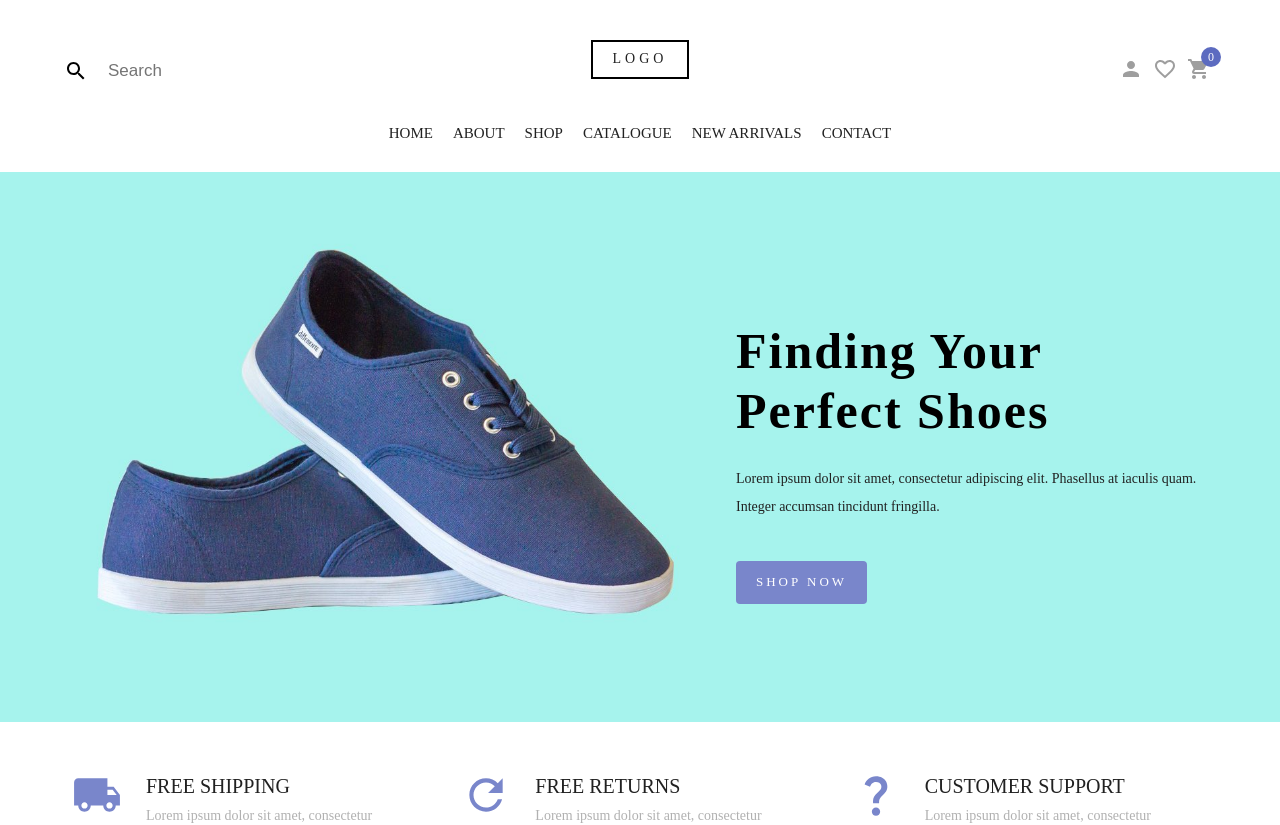
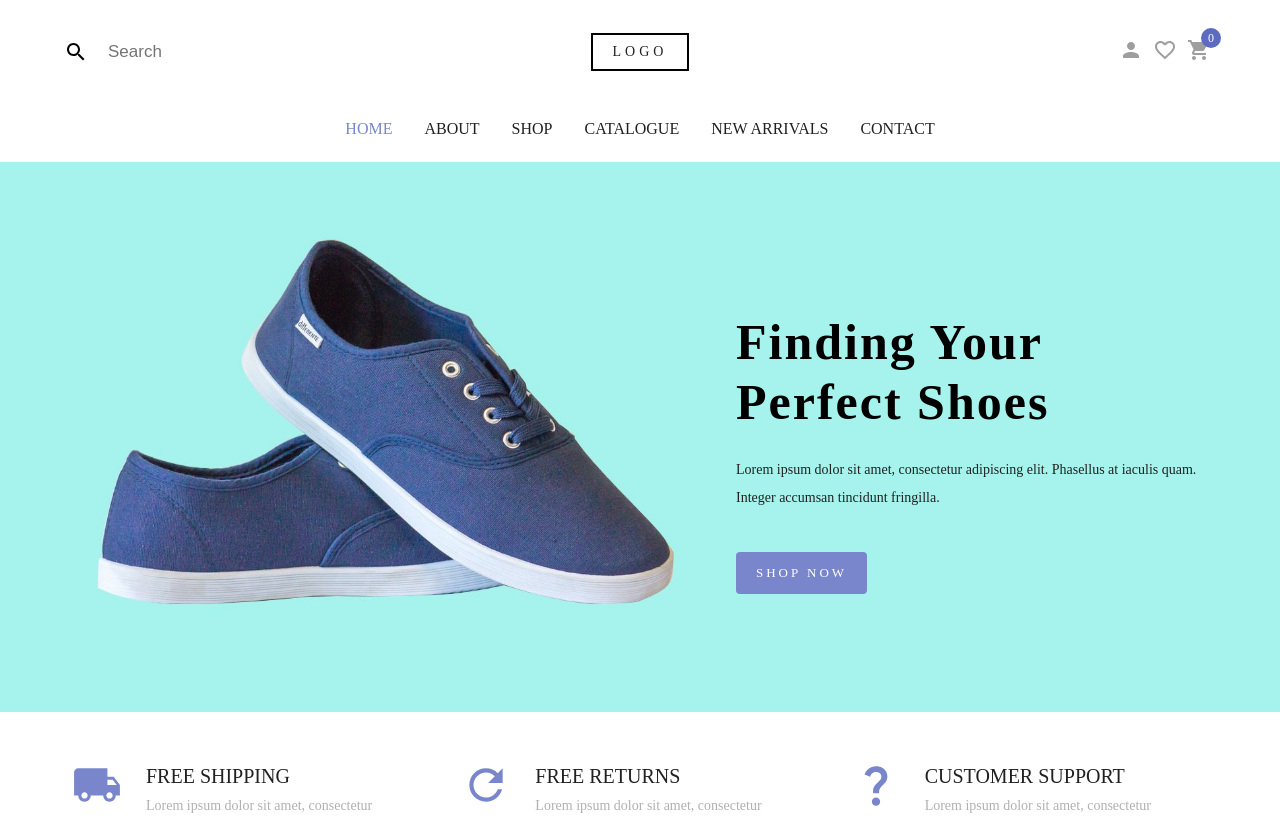
Before and after one commit to haitam9877/ecommerce-shoping, a React (Vite) app: page / in a window 1280 px wide. Shown: the top 825 px of the page. Built offline with nearby package versions, Linux system fonts and the light colour scheme; a web font is replaced by a local one.

Commit message:
good edit

```diff
--- a/src/Components/BasicBreadcrumbs.jsx
+++ b/src/Components/BasicBreadcrumbs.jsx
@@ -23,8 +23,6 @@ export default function BasicBreadcrumbs() {
 
   const pathnames = location.pathname.split("/").filter((x) => x);
 
-  console.log(location);
-
   if (location.pathname !== "/") {
     return (
       <Box
--- a/src/Components/Cataloge.jsx
+++ b/src/Components/Cataloge.jsx
@@ -11,7 +11,7 @@ const Item = styled(Box)(({ theme }) => ({
 export default function Cataloge() {
   return (
     <Container maxWidth="lg" sx={{ paddingBottom: 5, paddingTop: 5 }}>
-      <Grid container spacing={2} sx={{ padding: { xs: "0", sm: "0 50px" } }}>
+      <Grid container spacing={2}>
         <CardImage img="/men.jpg" title="Men" />
         <CardImage img="/children.jpg" title="Children" />
         <CardImage img="/women.jpg" title="Women" />
@@ -23,7 +23,7 @@ export default function Cataloge() {
 const CardImage = ({ img, title }) => {
   const theme = useTheme();
   return (
-    <Grid lg={4} sm={6} md={6}>
+    <Grid md={4} sm={6} xs={12}>
       <Item>
         <Box
           sx={{
--- a/src/Components/Drawar.jsx
+++ b/src/Components/Drawar.jsx
@@ -1,8 +1,9 @@
-import { Box, Container, Hidden, List } from "@mui/material";
+import { Container, Hidden, List, ListItem, useTheme } from "@mui/material";
 import Drawer from "@mui/material/Drawer";
 import { useState } from "react";
 import { Logo } from "./Navbar";
 import { useStyled } from "../Contexts/StyledContext";
+import { useLocation } from "react-router-dom";
 
 const drawerWidth = 280;
 
@@ -16,53 +17,46 @@ export default function Drawere({ showDrawar, setShowDrawar }) {
     setShowDrawar(false);
   };
 
-  const [isActive, setIsActive] = useState("");
-  const linkNavbar = [
-    { name: "home", nameRoute: "" },
-    { name: "about", nameRoute: "about" },
-    { name: "shop", nameRoute: "shop" },
-    { name: "catalogue", nameRoute: "catalogue" },
-    { name: "new arrivals", nameRoute: "new-arrivals" },
-    { name: "contact", nameRoute: "contact" },
-  ];
-
   const { StyledLink } = useStyled();
 
-  const listLinkNavbar = linkNavbar.map((link, index) => {
+  const { pathname } = useLocation();
+
+  const theme = useTheme();
+
+  const listLinkNavbar = [
+    { label: "home", path: "/" },
+    { label: "about", path: "/about" },
+    { label: "shop", path: "/shop" },
+    { label: "catalogue", path: "/catalogue" },
+    { label: "new arrivals", path: "/new-arrivals" },
+    { label: "contact", path: "/contact" },
+  ].map((link) => {
     return (
-      <li key={index}>
-        <Box
+      <ListItem
+        sx={{
+          display: { md: "inline-block", xs: "block" },
+          width: "auto",
+          textTransform: { md: "uppercase", xs: "capitalize" },
+        }}
+        key={link.path}
+      >
+        <StyledLink
+          to={`${link.path}`}
           sx={{
-            margin: { xs: "0", md: "0 10px" },
-            textTransform: { xs: "capitalize", md: "uppercase" },
-            fontSize: { xs: "20px", md: "15px" },
-            lineHeight: { xs: "3em" },
+            color:
+              pathname === link.path
+                ? theme.palette.primary.light
+                : theme.palette.secondary.dark,
           }}
         >
-          <StyledLink
-            to={`/${link.nameRoute}`}
-            margin="50px"
-            onClick={() => setIsActive(index)}
-            className={
-              isActive === index ? "link-navbar active" : "link-navbar"
-            }
-          >
-            {link.name}
-          </StyledLink>
-        </Box>
-      </li>
+          {link.label}
+        </StyledLink>
+      </ListItem>
     );
   });
 
   return (
-    <Container
-      maxWidth="lg"
-      sx={{
-        display: "flex",
-        justifyContent: "center",
-        flexWrap: "wrap",
-      }}
-    >
+    <Container maxWidth="lg">
       <Hidden smUp implementation="css">
         <Drawer
           anchor="right"
@@ -89,9 +83,7 @@ export default function Drawere({ showDrawar, setShowDrawar }) {
       </Hidden>
 
       <Hidden mdDown implementation="css">
-        <Box>
-          <List sx={{ display: "flex" }}> {listLinkNavbar}</List>
-        </Box>
+        <List sx={{ textAlign: "center" }}> {listLinkNavbar}</List>
       </Hidden>
     </Container>
   );
--- a/src/Components/Navbar.jsx
+++ b/src/Components/Navbar.jsx
@@ -12,16 +12,16 @@ import { Link } from "react-router-dom";
 import { useTheme } from "@emotion/react";
 import { useState } from "react";
 import Drawere from "./Drawar";
+import Grid from "@mui/material/Unstable_Grid2/Grid2";
 
 export default function Navbar() {
-  const theme = useTheme();
-
   const [showDrawar, setShowDrawar] = useState(false);
 
   const IconPersonIcon = styled(Link)(({ theme }) => ({
     transition: ".3s all",
     color: theme.palette.secondary.main,
     padding: "0 5px",
+    display: "inline-flex",
 
     "&:hover": {
       color: theme.palette.secondary.dark,
@@ -35,63 +35,36 @@ export default function Navbar() {
   // تحديد أسلوب CSS المخصص
 
   return (
-    <Box
+    <>
+      <Container
         component="nav"
-      sx={{ padding: { md: "40px 10px 0 10px", xs: "10px 10px" } }}
+        sx={{ maxWidth: "lg", marginTop: 4, marginBottom: 4 }}
       >
-      <Container
-        sx={{ maxWidth: "lg" }}
-        style={{
-          display: "flex",
-          justifyContent: "center",
-          flexWrap: "wrap",
-        }}
-      >
-        <Box
-          sx={{
-            width: "100%",
-            display: "flex",
-            flexWrap: { xs: "wrap", md: "nowrap" },
-            alignItems: "center",
-          }}
-        >
+        <Grid container alignItems="center">
+          <Grid md={4} xs={6} sx={{ order: { md: 1, xs: 2 } }}>
             <Box
               className="seach"
               sx={{
                 display: "flex",
-              flex: { xs: "0 1 50%", md: "0 1 50%" },
-              order: { xs: 2, md: 1 },
               }}
             >
               <SearchIcon />
-            <input type="text" placeholder="Search" style={{ width: "100%" }} />
+              <input
+                type="text"
+                placeholder="Search"
+                style={{ width: "100%" }}
+              />
             </Box>
-
-          <Logo
-            styleds={{
-              display: "flex",
-              flex: { xs: "1 0 100%", md: "0 1 50%" },
-              order: { xs: 1, md: 2 },
-              marginBottom: { xs: 3 },
-            }}
-          />
-
-          <Box
-            className="add"
-            sx={{
-              display: "flex",
-              flex: { xs: "0 1 50%", md: "0 1 50%" },
-              justifyContent: "end",
-              order: { xs: 3, md: 3 },
-            }}
+          </Grid>
+          <Grid
+            textAlign="center"
+            md={4}
+            xs={12}
+            sx={{ order: { md: 2, xs: 1 }, marginBottom: { xs: 4, md: 0 } }}
           >
-            <Box
-              sx={{
-                display: "flex",
-                justifyContent: "space-between",
-                color: theme.palette.primary.mainIcone,
-              }}
-            >
+            <Logo />
+          </Grid>
+          <Grid textAlign="end" md={4} xs={6} sx={{ order: { xs: 3 } }}>
             <IconPersonIcon to="/about">
               <PersonIcon />
             </IconPersonIcon>
@@ -108,7 +81,7 @@ export default function Navbar() {
 
             <IconPersonIcon
               sx={{
-                  display: { xs: "block", md: "none" },
+                display: { xs: "inline-flex", md: "none" },
                 marginLeft: "20px",
               }}
             >
@@ -118,13 +91,12 @@ export default function Navbar() {
                 }}
               />
             </IconPersonIcon>
-            </Box>
-          </Box>
-        </Box>
+          </Grid>
+        </Grid>
       </Container>
       <Divider sx={{ margin: "20px 0", display: { xs: "none" } }} />
       <Drawere setShowDrawar={setShowDrawar} showDrawar={showDrawar} />
-    </Box>
+    </>
   );
 }
 
--- a/src/Components/Slider.jsx
+++ b/src/Components/Slider.jsx
@@ -36,11 +36,11 @@ export default function CustomSlider() {
         }}
         onSlideChange={(swiper) => handleSlideChange(swiper)}
         breakpoints={{
-          1040: {
+          1200: {
             slidesPerView: 3,
             spaceBetween: 30,
           },
-          800: {
+          600: {
             slidesPerView: 2,
             spaceBetween: 30,
           },
--- a/src/Contexts/StyledContext.jsx
+++ b/src/Contexts/StyledContext.jsx
@@ -42,20 +42,18 @@ export const StyledProvider = ({ children }) => {
   }));
 
   // إنشاء المكون StyledLink باستخدام الثيم
-  const StyledLink = styled(Link)(({ theme, style, to }) => ({
+  const StyledLink = styled(Link)(({ theme, to, sx }) => ({
     fontFamily: theme.typography.fontFamily[1],
     transition: "0.3s all",
-    color: theme.palette.secondary.dark,
+
     textDecoration: "none",
 
     "&:hover": {
       color: theme.palette.primary.light,
     },
-    "&.active": {
-      color: theme.palette.primary.light,
-    },
-    style,
+
     to,
+    sx,
   }));
 
   return (
```
Lines whose indentation alone changed are shown as unchanged.
